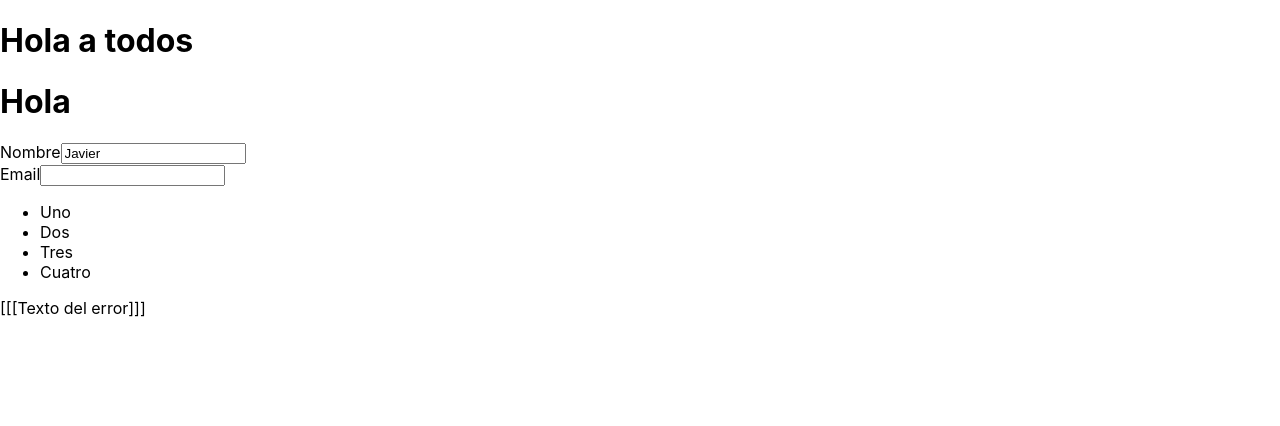
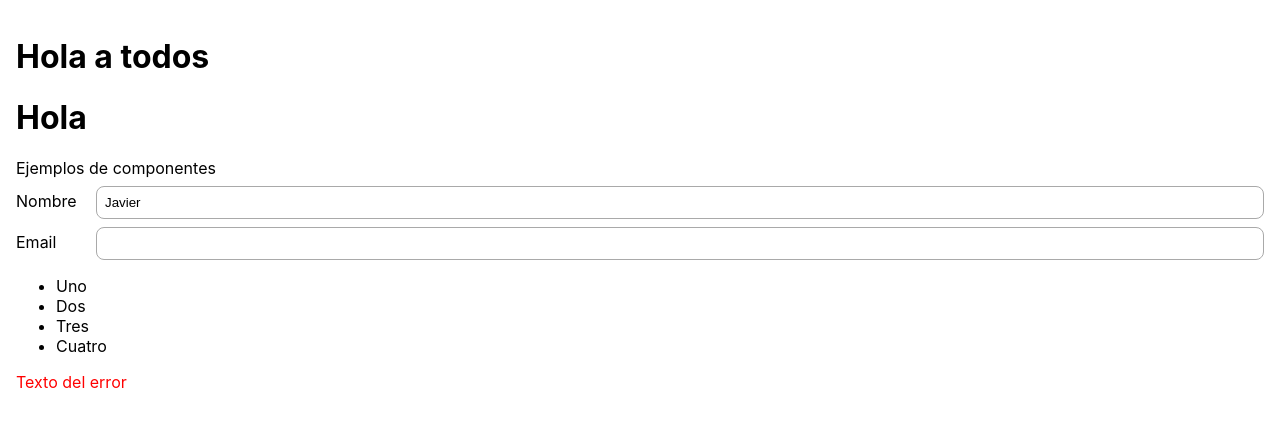
Before and after one commit to javierlete/java-1088, a React (Create React App) app in the folder FRONTEND/react-builder/: page / in a window 1280 px wide. Shown: the top 426 px of the page. Built offline with nearby package versions, Linux system fonts and the light colour scheme.

Commit message:
Estilo para los componentes

```diff
--- /dev/null
+++ b/FRONTEND/react-builder/src/App.css
@@ -0,0 +1,3 @@
+main {
+    padding: 1rem;
+}
--- a/FRONTEND/react-builder/src/App.js
+++ b/FRONTEND/react-builder/src/App.js
@@ -1,3 +1,5 @@
+import './App.css';
+
 import Titulo from './Titulo';
 import LabelInput from './LabelInput';
 import Bolitas from './Bolitas';
@@ -13,6 +15,10 @@ export default function App() {
       <Titulo texto="Hola a todos" />
       <Titulo texto="Hola" />
 
+      <div>
+        Ejemplos de componentes
+      </div>
+
       <LabelInput id="nombre" etiqueta="Nombre" tipo="text" valor="Javier" onValorChange={valorCambiado} />
       <LabelInput id="email" etiqueta="Email" tipo="email" />
 
--- /dev/null
+++ b/FRONTEND/react-builder/src/ErrorLabel.css
@@ -0,0 +1,3 @@
+.error-label {
+    color: red;
+}
--- a/FRONTEND/react-builder/src/ErrorLabel.js
+++ b/FRONTEND/react-builder/src/ErrorLabel.js
@@ -1,9 +1,10 @@
+import './ErrorLabel.css';
 import PropTypes from 'prop-types';
 
 export default function ErrorLabel({ texto }) {
   return (
     <>
-      {texto ? <span>[[[{texto}]]]</span> : null}
+      {texto ? <span className="error-label">{texto}</span> : null}
     </>
   );
 }
--- /dev/null
+++ b/FRONTEND/react-builder/src/LabelInput.css
@@ -0,0 +1,21 @@
+div.label-input {
+    width: 100%;
+    display: flex;
+
+    margin: 0.5rem 0;
+
+    align-items: baseline;
+
+    label {
+        width: 5rem;
+    }
+
+    input {
+        flex-grow: 1;
+
+        padding: 0.5rem;
+
+        border: 1px solid darkgray;
+        border-radius: 0.5rem;
+    }
+}
--- a/FRONTEND/react-builder/src/LabelInput.js
+++ b/FRONTEND/react-builder/src/LabelInput.js
@@ -1,3 +1,5 @@
+import './LabelInput.css';
+
 import PropTypes from 'prop-types';
 import { useState } from 'react';
 
@@ -11,7 +13,7 @@ export default function LabelInput({ id, etiqueta, tipo, valor, onValorChange })
     }
 
     return (
-        <div>
+        <div className="label-input">
             <label htmlFor={id}>{etiqueta}</label>
             <input id={id} type={tipo} value={estado} onChange={onChange}></input>
         </div>
```
